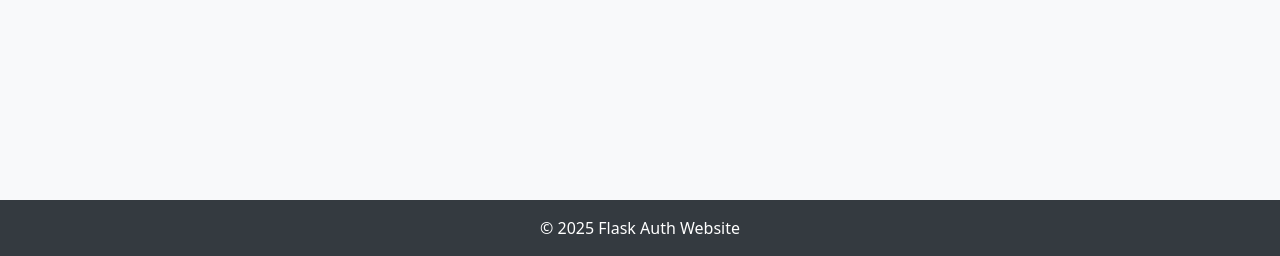
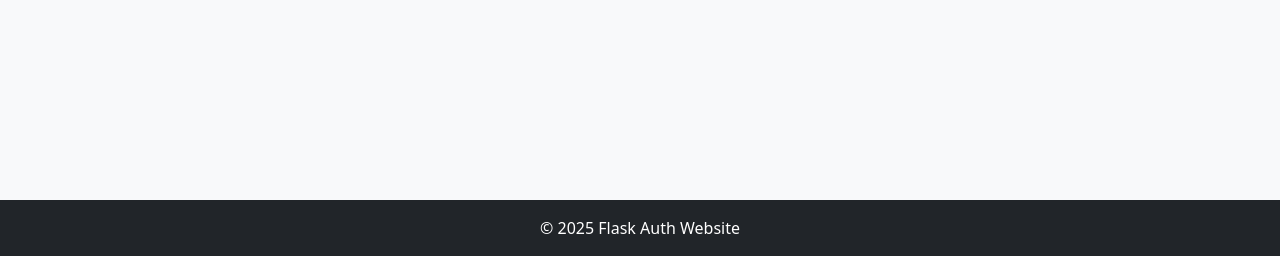
Before and after one commit to rusl2019/project-flask, a Flask app: page / in a window 1280 px wide. Shown: the part 544-800 px from the top of the page. Run offline with Flask 3, Linux system fonts and the light colour scheme; the visitor is signed in with stand-in values (Sample User, id 1); some libraries are stand-ins or nearby versions.

Commit message:
Update footer background color to use rgba for better transparency control

```diff
--- a/static/style.css
+++ b/static/style.css
@@ -21,7 +21,7 @@ main {
 }
 footer {
     padding: 1rem 0;
-    background-color: #343a40;
+    background-color: rgba(33,37,41,1);
     color: white;
     text-align: center;
 }
```
